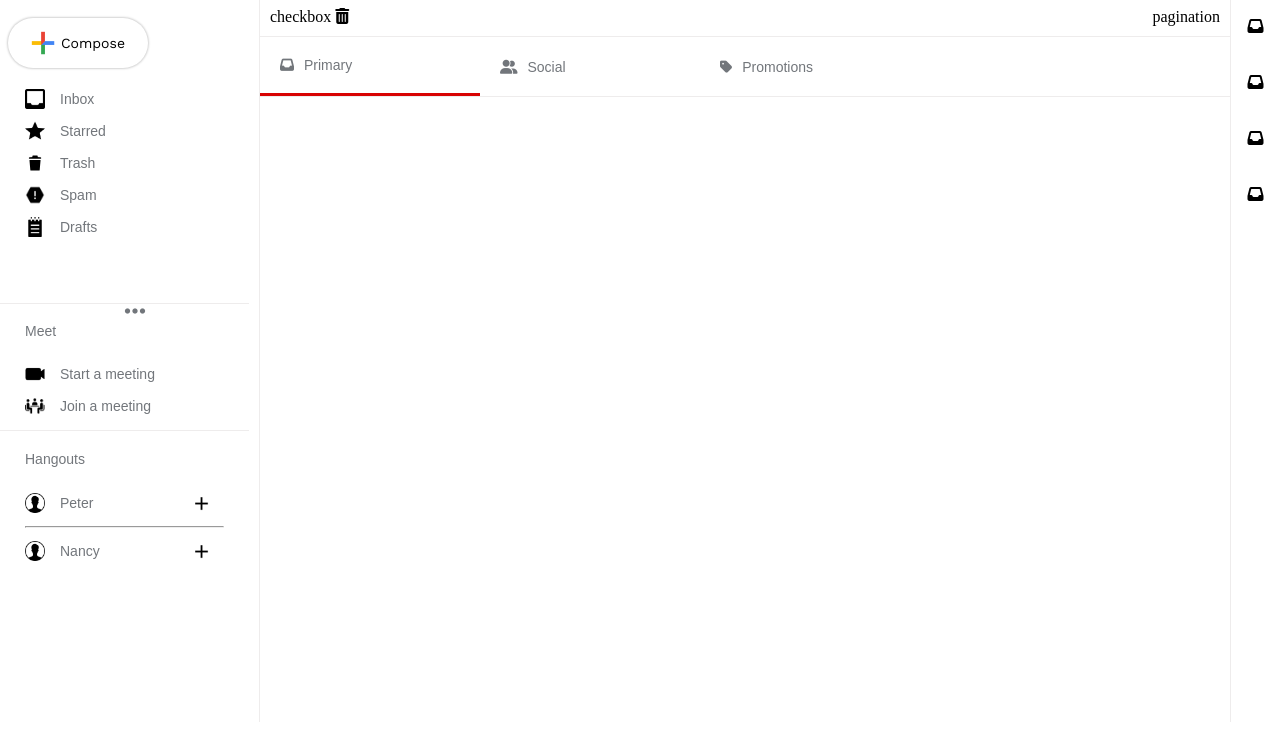
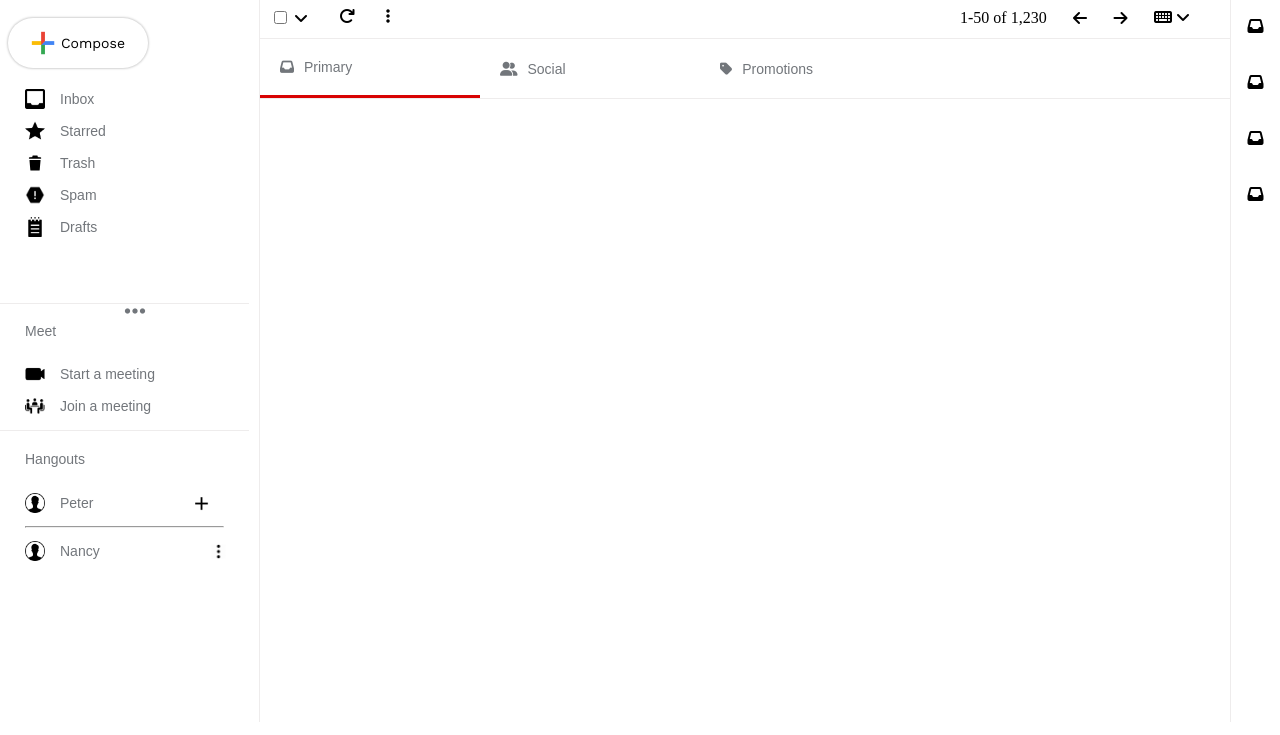
Before and after one commit to kanybekd/gmail_client_team2, a website built with webpack: page index.html in a window 1280 px wide. Shown: the part 78-813 px from the top of the page. Built offline with nearby package versions, Linux system fonts and the light colour scheme; no server answers.

Commit message:
added new changes

```diff
--- a/index.html
+++ b/index.html
@@ -73,23 +73,27 @@
             <span onclick="window.open('https://meet.google.com/jsn-iiej-cxf?authuser=0&hl=en', '_blank');">Start a meeting</span>
           </div>
           <div class="left-tag left-tag-join">
-            <img src="./images/meeting-icon.png" />
-            <span>Join a meeting</span>
+            <img onclick="window.open('https://meet.google.com/jsn-iiej-cxf?authuser=0&hl=en', '_blank');" src="./images/meeting-icon.png" />
+            <span onclick="window.open('https://meet.google.com/jsn-iiej-cxf?authuser=0&hl=en', '_blank');">Join a meeting</span>
           </div>
         </div>
 
         <div class="hangouts">
           <p>Hangouts</p>
           <div class="hangout-user">
-              <img src="./images/user-icon.png" />
-              <span>Peter</span>
-              <img class="hangouts-plus" src="./images/plus-icon.png" />
+            <img src="./images/user-icon.png" />
+            <span>Peter</span>
+            <img class="hangouts-plus" src="./images/plus-icon.png" />
           </div>
           <hr />
+
+          <!-- OTHER USERS FROM CONTACTS -->
           <div class="hangout-user users">
-            <img src="./images/user-icon.png" />
-            <span>Nancy</span>
-            <img class="hangouts-plus" src="./images/plus-icon.png" />
+            <div class="users-info">
+              <img src="./images/user-icon.png" />
+              <span>Nancy</span>
+              <img class="hangouts-bars" src="./images/bars-icon.png" />
+            </div>
           </div>
         </div>
         <!-- KUMAR'S PART ENDS HERE -->
@@ -98,8 +102,29 @@
       <main>
         <!-- KANYBEK'S PART STARTS HERE -->
         <section class="main-top">
-          <div>checkbox <i id="trash-email" class="fa fa-trash" aria-hidden="true"></i></div>
-          <div>pagination</div>
+          <div>
+            <div class="main-top-left">
+              <div>
+                <input type="checkbox" id="main-top-checkbox">
+                <i class="fa fa-angle-down" aria-hidden="true"></i>
+              </div>
+              <i class="fa fa-redo" aria-hidden="true"></i>
+              <i class="fa fa-ellipsis-v" aria-hidden="true"></i>
+            </div>
+
+            <div class="main-top-left-checkbox-display">
+              <i id="trash-email" class="fa fa-trash" aria-hidden="true"></i>
+            </div>
+          </div>
+          <div class="main-top-right">
+            <p class="pagination">1-50 of 1,230</p>
+            <i class="fa fa-arrow-left" aria-hidden="true"></i>
+            <i class="fa fa-arrow-right" aria-hidden="true"></i>
+            <div>
+              <i class="fa fa-keyboard" aria-hidden="true"></i>
+              <i class="fa fa-angle-down" aria-hidden="true"></i>
+            </div>
+          </div>
         </section>
         <!-- KANYBEK'S PART ENDS HERE -->
 
@@ -115,8 +140,8 @@
           <!-- ULANBEK'S PART ENDS HERE -->
 
           <!-- AZAMAT'S PART STARTS HERE -->
-          <section>
-            <ul id="main-ul-el">
+          <section id="email-list">
+            <ul id="email-list-ul-el">
               <!-- <li class='main-ul-li-class'>
                   <input class='common' type="checkbox">
                   <i class="common fa fa-star"></i>
```
Also changed, not shown: build/gmail.js, build/style.css, images/bars-icon.png (added).
